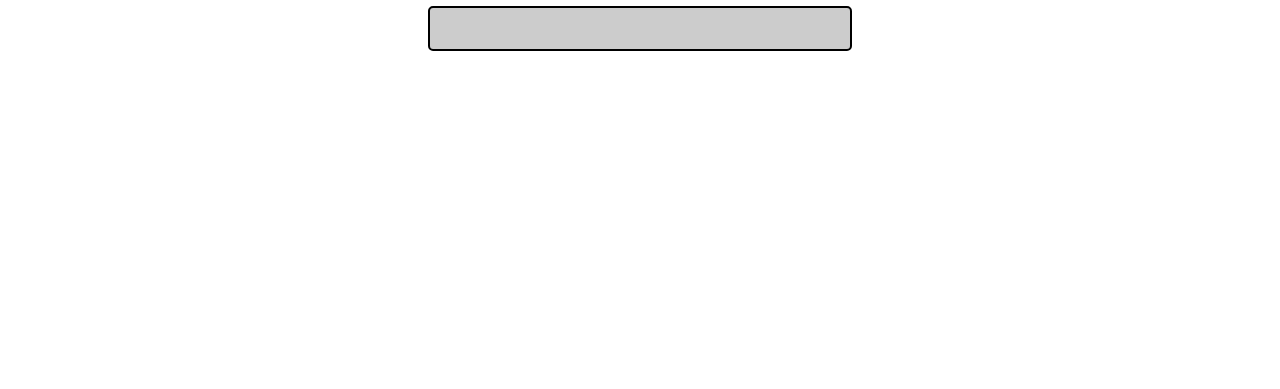
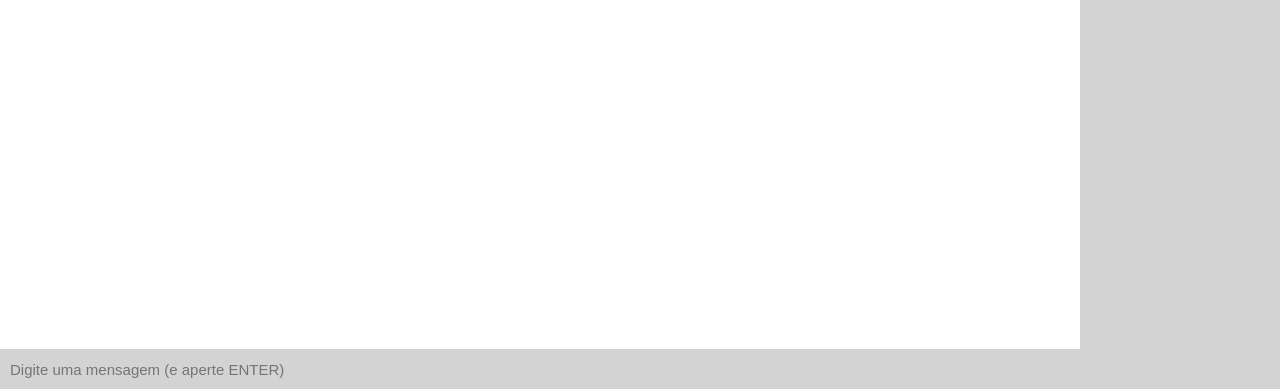
Before and after one commit to diegonunes/node-socket, a website: page public/index.html in a window 1280 px wide. Shown: the part 411-800 px from the top of the page. Drawn offline with Linux system fonts and the light colour scheme.

Commit message:
💄 chat structure

```diff
--- a/public/index.html
+++ b/public/index.html
@@ -11,6 +11,14 @@
       <h1>Qual seu nome?</h1>
       <input type="text" id="loginNameInput" />
     </div>
-    <div class="page" id="chatPage"></div>
+    <div class="page" id="chatPage">
+      <div class="chatArea">
+        <ul class="chatList"></ul>
+        <ul class="userList"></ul>
+      </div>
+      <div class="chatInput">
+        <input type="text" id="chatTextInput" placeholder="Digite uma mensagem (e aperte ENTER)" />
+      </div>
+    </div>
   </body>
 </html>
--- a/public/style.css
+++ b/public/style.css
@@ -1,5 +1,12 @@
 body {
   margin: 0;
+}
+
+ul,
+li {
+  margin: 0;
+  padding: 0;
+  list-style: none;
 }
 
 .page {
@@ -10,7 +17,7 @@ body {
 }
 
 #loginPage {
-  display: flex;
+  display: none;
   background-color: white;
 }
 
@@ -26,5 +33,37 @@ body {
 }
 
 #chatPage {
-  display: none;
+  display: flex;
 }
+
+.chatArea {
+  flex: 1;
+  width: 100%;
+  display: flex;
+  background-color: #ccc;
+}
+
+.chatList {
+  flex: 1;
+  background-color: white;
+}
+
+.userList {
+  width: 200px;
+  background-color: lightgray;
+}
+
+.chatInput {
+  width: 100%;
+  display: flex;
+}
+
+#chatTextInput {
+  flex: 1;
+  height: 40px;
+  padding: 0 10px;
+  font-size: 15px;
+  background-color: lightgrey;
+  outline: 0;
+  border: 0;
+}
```
